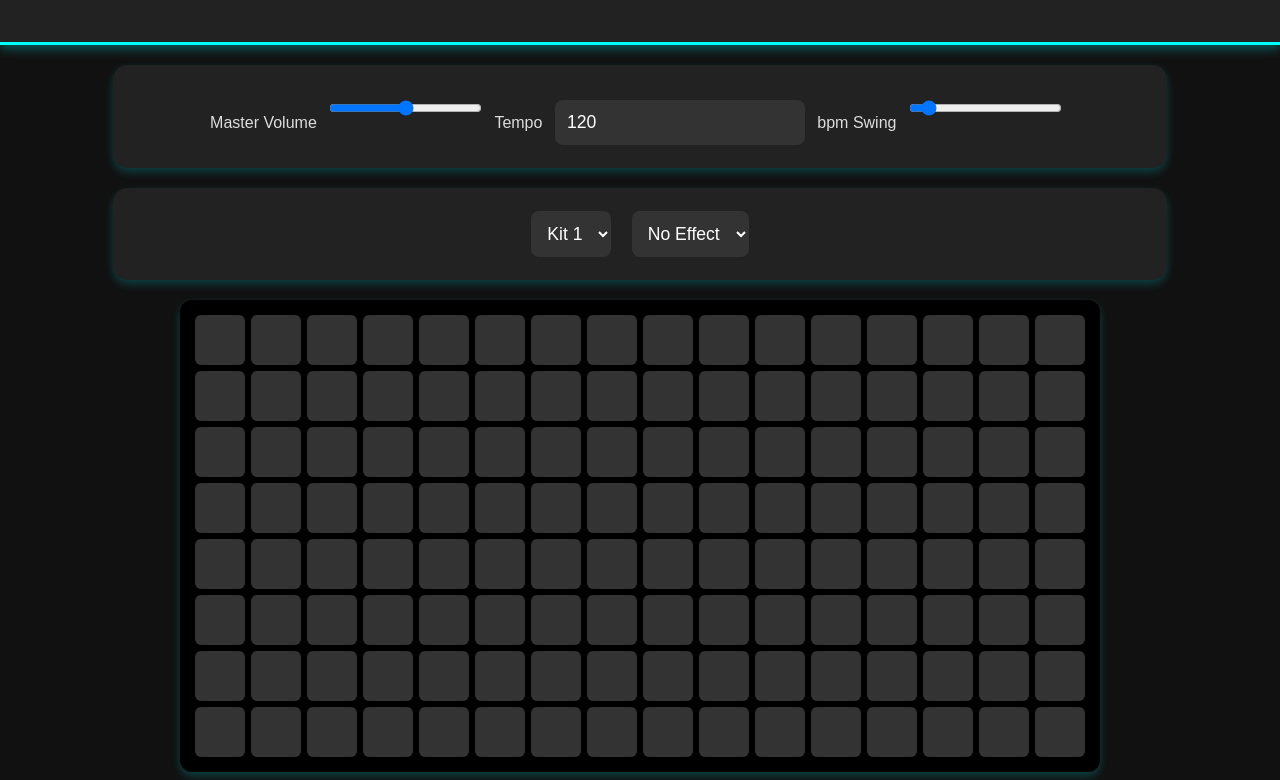
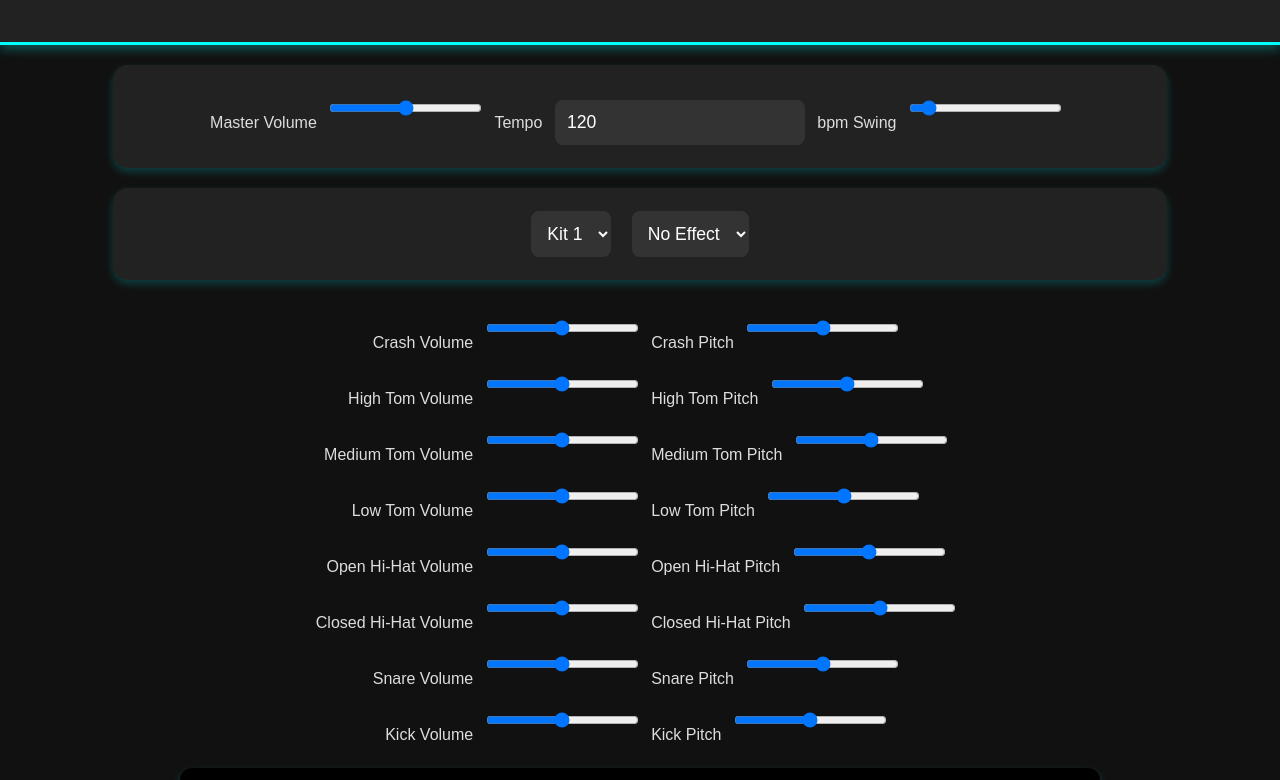
Before and after one commit to Symba-Drumz/Phase-1-Project., a plain HTML site: page index.html in a window 1280 px wide. Shown: the part 158-938 px from the top of the page. Drawn offline with Linux system fonts and the light colour scheme.

Commit message:
adds div class= drum controls for index.html

```diff
--- a/index.html
+++ b/index.html
@@ -35,6 +35,58 @@
         </select>
     </div>
 
+    <!-- Drum Controls -->
+    <div class="drum-controls">
+        <div>
+            <label for="crash-volume">Crash Volume</label>
+            <input type="range" id="crash-volume" min="0" max="1" step="0.01">
+            <label for="crash-pitch">Crash Pitch</label>
+            <input type="range" id="crash-pitch" min="0.5" max="2" step="0.01">
+        </div>
+        <div>
+            <label for="hightom-volume">High Tom Volume</label>
+            <input type="range" id="hightom-volume" min="0" max="1" step="0.01">
+            <label for="hightom-pitch">High Tom Pitch</label>
+            <input type="range" id="hightom-pitch" min="0.5" max="2" step="0.01">
+        </div>
+        <div>
+            <label for="mediumtom-volume">Medium Tom Volume</label>
+            <input type="range" id="mediumtom-volume" min="0" max="1" step="0.01">
+            <label for="mediumtom-pitch">Medium Tom Pitch</label>
+            <input type="range" id="mediumtom-pitch" min="0.5" max="2" step="0.01">
+        </div>
+        <div>
+            <label for="lowtom-volume">Low Tom Volume</label>
+            <input type="range" id="lowtom-volume" min="0" max="1" step="0.01">
+            <label for="lowtom-pitch">Low Tom Pitch</label>
+            <input type="range" id="lowtom-pitch" min="0.5" max="2" step="0.01">
+        </div>
+        <div>
+            <label for="openhihat-volume">Open Hi-Hat Volume</label>
+            <input type="range" id="openhihat-volume" min="0" max="1" step="0.01">
+            <label for="openhihat-pitch">Open Hi-Hat Pitch</label>
+            <input type="range" id="openhihat-pitch" min="0.5" max="2" step="0.01">
+        </div>
+        <div>
+            <label for="closedhihat-volume">Closed Hi-Hat Volume</label>
+            <input type="range" id="closedhihat-volume" min="0" max="1" step="0.01">
+            <label for="closedhihat-pitch">Closed Hi-Hat Pitch</label>
+            <input type="range" id="closedhihat-pitch" min="0.5" max="2" step="0.01">
+        </div>
+        <div>
+            <label for="snare-volume">Snare Volume</label>
+            <input type="range" id="snare-volume" min="0" max="1" step="0.01">
+            <label for="snare-pitch">Snare Pitch</label>
+            <input type="range" id="snare-pitch" min="0.5" max="2" step="0.01">
+        </div>
+        <div>
+            <label for="kick-volume">Kick Volume</label>
+            <input type="range" id="kick-volume" min="0" max="1" step="0.01">
+            <label for="kick-pitch">Kick Pitch</label>
+            <input type="range" id="kick-pitch" min="0.5" max="2" step="0.01">
+        </div>
+    </div>
+
     <!-- Drum Grid (Pattern Sequencer) -->
     <div class="sequencer">
         <div class="grid">
```
